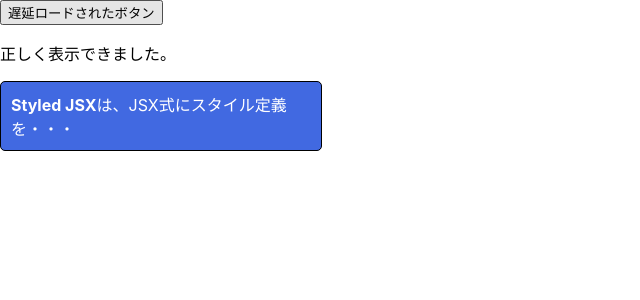
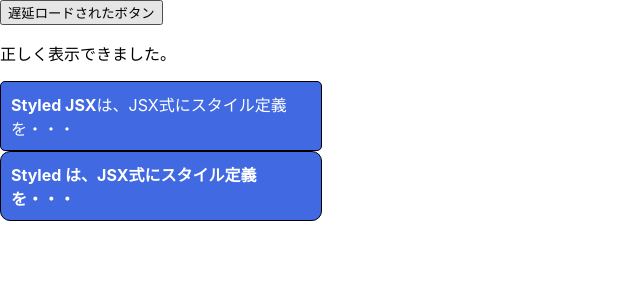
Before and after one commit to Seripro/React-Learning, a React app in the folder chapter5/my-react/: page / in a window 1280 px wide. Shown: the top 300 px of the page, without its empty margins (0-640 px from the left). Built offline with nearby package versions, Linux system fonts and the light colour scheme.

Commit message:
propsでスタイルを管理

```diff
--- /dev/null
+++ b/chapter5/my-react/src/StyledDynamic.js
@@ -0,0 +1,30 @@
+export default function StyledDynamic({ theme }) {
+  return (
+    <>
+      <style jsx>
+        {`
+          .panel {
+            width: 300px;
+            padding: 10px;
+            border: 1px solid #000;
+            color: white;
+          }
+        `}
+      </style>
+      {/* propsでスタイルを変更 */}
+      {/* style jsxタグには直下に一つの要素しか入れちゃだめらしい。
+      コメントをタグの下に埋め込んだら二つ目の要素だからエラー起きた */}
+      <style jsx>
+        {`
+          .panel {
+            border-radius: ${theme.radius ? "10px" : "0px"};
+            background-color: ${theme.color};
+          }
+        `}
+      </style>
+      <div className="panel">
+        <b>Styled は、JSX式にスタイル定義を・・・</b>
+      </div>
+    </>
+  );
+}
--- a/chapter5/my-react/src/index.js
+++ b/chapter5/my-react/src/index.js
@@ -7,6 +7,7 @@ import SuspenseSimple from "./SuspenseSimple";
 // import SuspenseResult from "./SuspenseResult";
 // import ProfilerBasic from "./ProfilerBasic";
 import StyledBasic from "./StyledBasic";
+import StyledDynamic from "./StyledDynamic";
 
 const root = ReactDOM.createRoot(document.getElementById("root"));
 root.render(
@@ -16,6 +17,12 @@ root.render(
     {/* <SuspenseResult></SuspenseResult> */}
     {/* <ProfilerBasic></ProfilerBasic> */}
     <StyledBasic></StyledBasic>
+    <StyledDynamic
+      theme={{
+        radius: true,
+        color: "royalblue",
+      }}
+    ></StyledDynamic>
   </React.StrictMode>
 );
 
```
